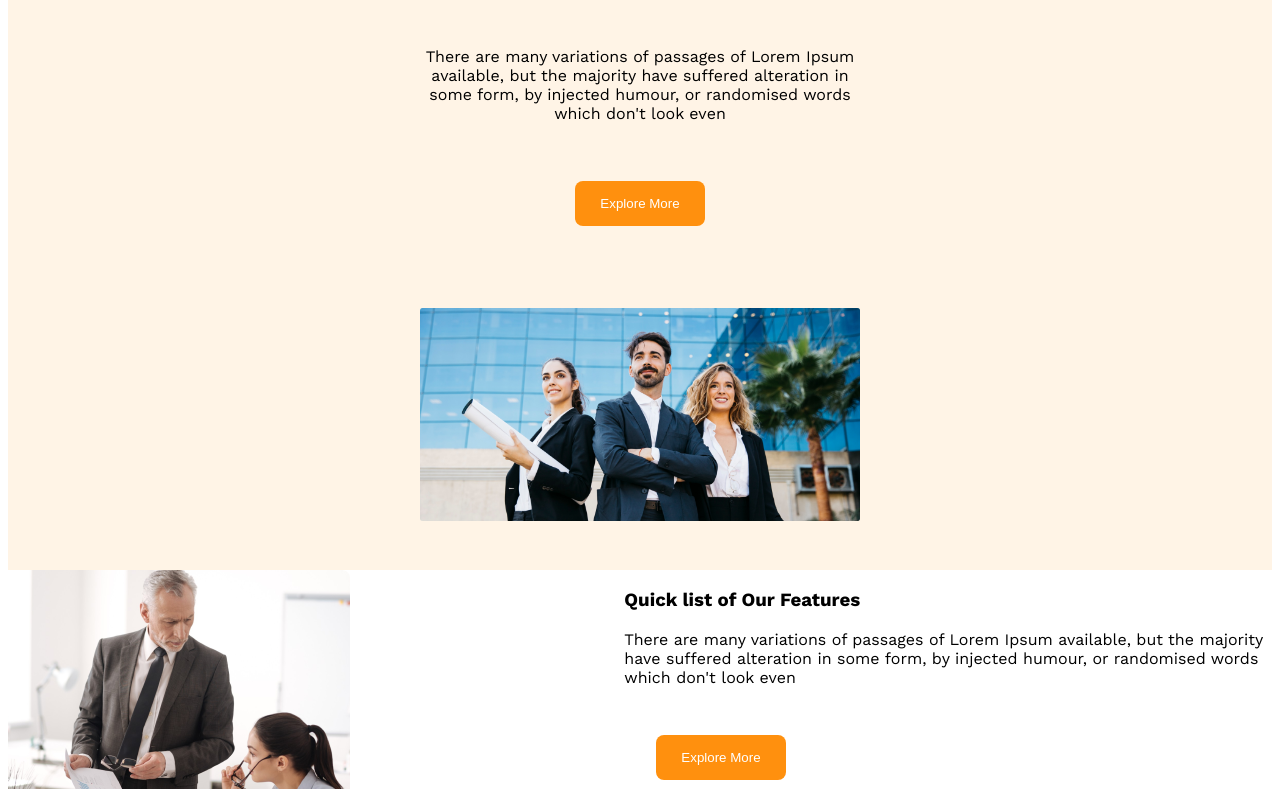
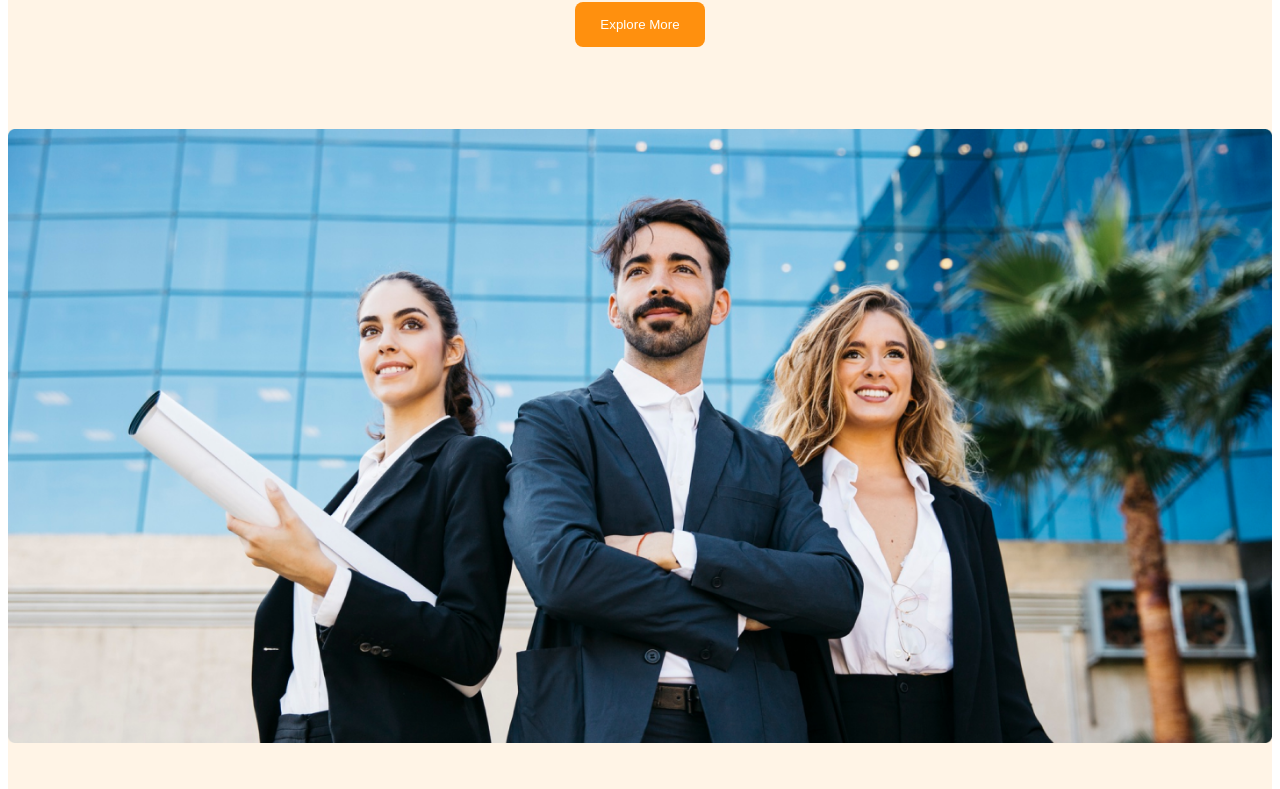
Before and after one commit to sadik111222/-Architects, a plain HTML site: page index.html in a window 1280 px wide. Shown: the part 543-1332 px from the top of the page. Drawn offline with nearby package versions, Linux system fonts and the light colour scheme.

Commit message:
max-width

```diff
--- a/style.css
+++ b/style.css
@@ -56,7 +56,7 @@
     /* margin-top: 63px; */
 }
 .navbar, .banner{
-    max-width: 440px;
+    max-width: 1440px;
     margin: 0px auto;
 }
 .banner{
```
Also changed, not shown: 1 other file.
